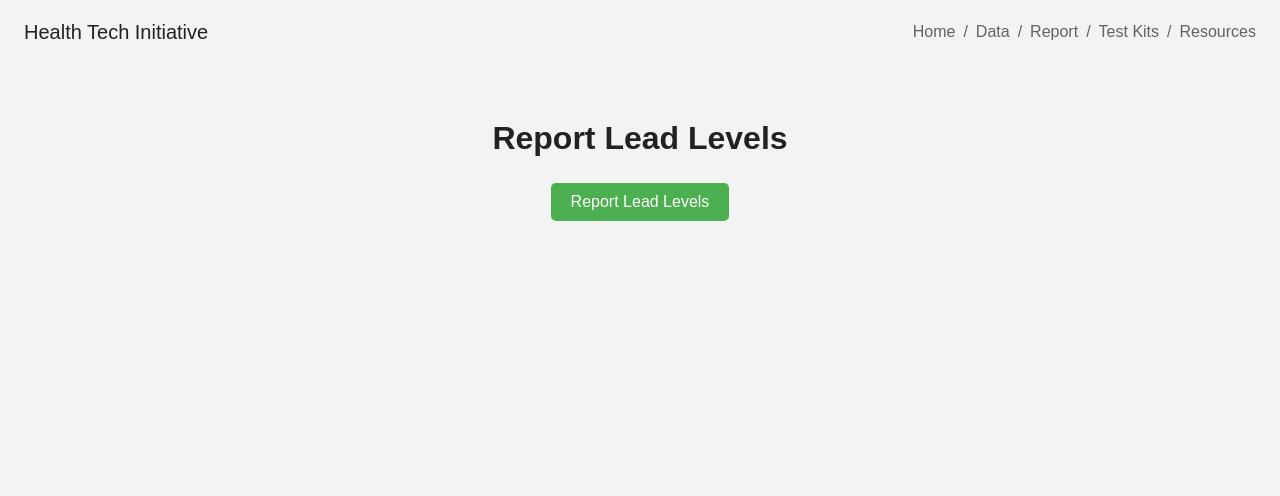
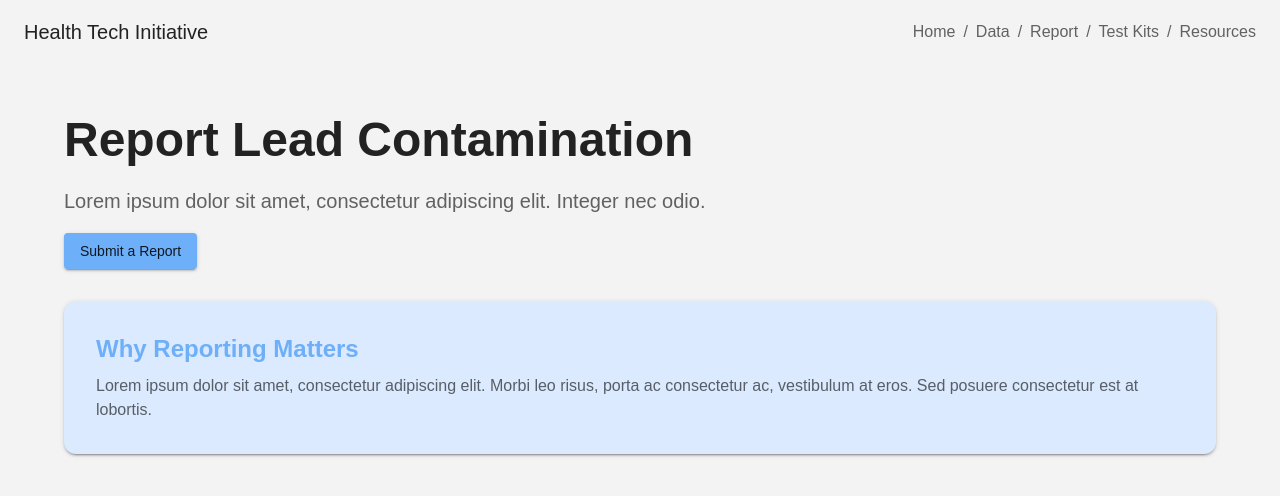
Before and after one commit to IggyLikesToCode/HealthTechInitiative2024-2025, a React (Create React App) app in the folder hti24-25/: page /report in a window 1280 px wide. Shown: the top 496 px of the page. Built offline with nearby package versions, Linux system fonts and the light colour scheme; the HTML template or start-up script is replaced by a standard one.

Commit message:
Small Changes: Updated Report page, created routes for resources and test kits

```diff
--- a/hti24-25/src/App.js
+++ b/hti24-25/src/App.js
@@ -5,6 +5,8 @@ import React from "react";
 import Home from "./tabs/Home";
 import Report from "./tabs/Report";
 import Map from "./tabs/Map";
+import Resources from "./tabs/Resources";
+import TestKits from "./tabs/TestKits";
 import { ThemeProvider, CssBaseline } from "@mui/material";
 import Navbar from "./components/navbar.jsx";
 import { BrowserRouter as Router, Routes, Route } from "react-router-dom";
@@ -19,6 +21,9 @@ function App() {
           <Route path="/" element={<Home />} />
           <Route path="/report" element={<Report />} />
           <Route path="/map" element={<Map />} />
+          <Route path="/resources" element={<Resources />} />
+          <Route path="/testkits" element={<TestKits />} />
+          <Route></Route>
         </Routes>
       </Router>
     </ThemeProvider>
--- a/hti24-25/src/components/navbar.jsx
+++ b/hti24-25/src/components/navbar.jsx
@@ -1,7 +1,6 @@
 import { AppBar, Toolbar, Typography, Breadcrumbs, Link } from "@mui/material";
 import React from "react";
 import { Link as RouterLink } from "react-router-dom";
-
 
 const Navbar = () => {
   return (
@@ -19,32 +18,16 @@ const Navbar = () => {
           >
             Home
           </Link>
-          <Link
-            underline="hover"
-            color="inherit"
-            href="/map"
-          >
+          <Link underline="hover" color="inherit" href="/map">
             Data
           </Link>
-          <Link
-            underline="hover"
-            color="inherit"
-            href="/report"
-          >
+          <Link underline="hover" color="inherit" href="/report">
             Report
           </Link>
-          <Link
-            underline="hover"
-            color="inherit"
-            href="/material-ui/getting-started/installation/"
-          >
+          <Link underline="hover" color="inherit" href="/TestKits">
             Test Kits
           </Link>
-          <Link
-            underline="hover"
-            color="inherit"
-            href="/material-ui/getting-started/installation/"
-          >
+          <Link underline="hover" color="inherit" href="/Resources">
             Resources
           </Link>
         </Breadcrumbs>
--- a/hti24-25/src/tabs/Report.jsx
+++ b/hti24-25/src/tabs/Report.jsx
@@ -1,6 +1,29 @@
 import React, { useState } from "react";
 import axios from "axios";
-import "./tab_css/report.css"; // CSS for the Report tab
+import {
+  Container,
+  Typography,
+  Button,
+  Modal,
+  Box,
+  TextField,
+  Stack,
+  IconButton,
+  Divider,
+  Paper,
+} from "@mui/material";
+
+const modalStyle = {
+  position: "absolute",
+  top: "50%",
+  left: "50%",
+  transform: "translate(-50%, -50%)",
+  width: 400,
+  borderRadius: 3,
+  boxShadow: 24,
+  p: 4,
+  backgroundColor: "#f3f3f3",
+};
 
 const Report = () => {
   const [isModalOpen, setModalOpen] = useState(false);
@@ -12,7 +35,9 @@ const Report = () => {
     try {
       const locationIqKey = "pk.4e7d542fb27c753e173543c95bf667e6";
       const geoRes = await axios.get(
-                `https://us1.locationiq.com/v1/search.php?key=${locationIqKey}&q=${encodeURIComponent(location)}&format=json`
+        `https://us1.locationiq.com/v1/search.php?key=${locationIqKey}&q=${encodeURIComponent(
+          location
+        )}&format=json`
       );
 
       const { lat, lon } = geoRes.data[0];
@@ -26,7 +51,10 @@ const Report = () => {
         reported_by: "anonymous",
       };
 
-            const res = await axios.post("http://localhost:3001/api/report-lead", payload);
+      const res = await axios.post(
+        "http://localhost:3001/api/report-lead",
+        payload
+      );
 
       if (res.data.success) {
         alert("✅ Lead report submitted!");
@@ -44,58 +72,91 @@ const Report = () => {
   };
 
   return (
-        <div className="report-container">
-            <h1>Report Lead Levels</h1>
-            <button className="open-modal-button" onClick={() => setModalOpen(true)}>
-                Report Lead Levels
-            </button>
+    <Container sx={{ py: 6 }}>
+      <Typography variant="h3" fontWeight="bold" gutterBottom>
+        Report Lead Contamination
+      </Typography>
+      <Typography variant="h6" color="text.secondary" paragraph>
+        Lorem ipsum dolor sit amet, consectetur adipiscing elit. Integer nec
+        odio.
+      </Typography>
 
-            {isModalOpen && (
-                <div className="modal-overlay">
-                    <div className="modal">
-                        <div className="modal-header">
-                            <h3>Report Lead Levels</h3>
-                            <button className="close-button" onClick={() => setModalOpen(false)}>
-                                ✖
-                            </button>
-                        </div>
-                        <div className="modal-body">
-                            <label htmlFor="location">Location:</label>
-                            <input
-                                type="text"
-                                id="location"
+      <Button
+        variant="contained"
+        color="primary"
+        onClick={() => setModalOpen(true)}
+        sx={{ mb: 4 }}
+      >
+        Submit a Report
+      </Button>
+
+      <Paper
+        elevation={2}
+        sx={{ p: 4, backgroundColor: "#dbeafe", borderRadius: 3 }}
+      >
+        <Typography variant="h5" color="primary" fontWeight="bold" gutterBottom>
+          Why Reporting Matters
+        </Typography>
+        <Typography variant="body1" color="text.secondary">
+          Lorem ipsum dolor sit amet, consectetur adipiscing elit. Morbi leo
+          risus, porta ac consectetur ac, vestibulum at eros. Sed posuere
+          consectetur est at lobortis.
+        </Typography>
+      </Paper>
+
+      <Modal open={isModalOpen} onClose={() => setModalOpen(false)}>
+        <Box sx={modalStyle}>
+          <Box
+            display="flex"
+            justifyContent="space-between"
+            alignItems="center"
+          >
+            <Typography variant="h6" color="primary">
+              New Lead Report
+            </Typography>
+            <IconButton onClick={() => setModalOpen(false)}>
+              <Typography color="textSecondary">X</Typography>
+            </IconButton>
+          </Box>
+          <Divider sx={{ my: 2 }} />
+          <Stack spacing={2}>
+            <TextField
+              label="Location"
               value={location}
               onChange={(e) => setLocation(e.target.value)}
-                                placeholder="Enter location"
+              fullWidth
             />
-                            <label htmlFor="lead-level">Lead Level (ppm):</label>
-                            <input
+            <TextField
+              label="Lead Level (ppm)"
               type="number"
-                                id="lead-level"
               value={level}
               onChange={(e) => setLevel(e.target.value)}
-                                placeholder="Enter lead level"
+              fullWidth
             />
-                            <label htmlFor="date">Date Tested:</label>
-                            <input
+            <TextField
+              label="Date Tested"
               type="date"
-                                id="date"
               value={date}
               onChange={(e) => setDate(e.target.value)}
+              InputLabelProps={{ shrink: true }}
+              fullWidth
             />
-                        </div>
-                        <div className="modal-footer">
-                            <button className="close-button" onClick={() => setModalOpen(false)}>
-                                Close
-                            </button>
-                            <button className="save-button" onClick={handleSubmit}>
+            <Box display="flex" justifyContent="flex-end" gap={1}>
+              <Button onClick={() => setModalOpen(false)} color="inherit">
+                Cancel
+              </Button>
+              <Button
+                variant="contained"
+                color="primary"
+                onClick={handleSubmit}
+              >
                 Submit
-                            </button>
-                        </div>
-                    </div>
-                </div>
-            )}
-        </div>
+              </Button>
+            </Box>
+          </Stack>
+        </Box>
+      </Modal>
+    </Container>
   );
 };
 
--- /dev/null
+++ b/hti24-25/src/tabs/Resources.jsx
@@ -0,0 +1,11 @@
+import React from "react";
+
+const Resources = () => {
+    return (
+        <div>
+            <h1>Resources</h1>
+        </div>
+    );
+};
+
+export default Resources;
--- /dev/null
+++ b/hti24-25/src/tabs/TestKits.jsx
@@ -0,0 +1,11 @@
+import React from "react";
+
+const TestKits = () => {
+  return (
+    <div>
+      <h1>Test Kits</h1>
+    </div>
+  );
+};
+
+export default TestKits;
```
Lines whose indentation alone changed are shown as unchanged.
